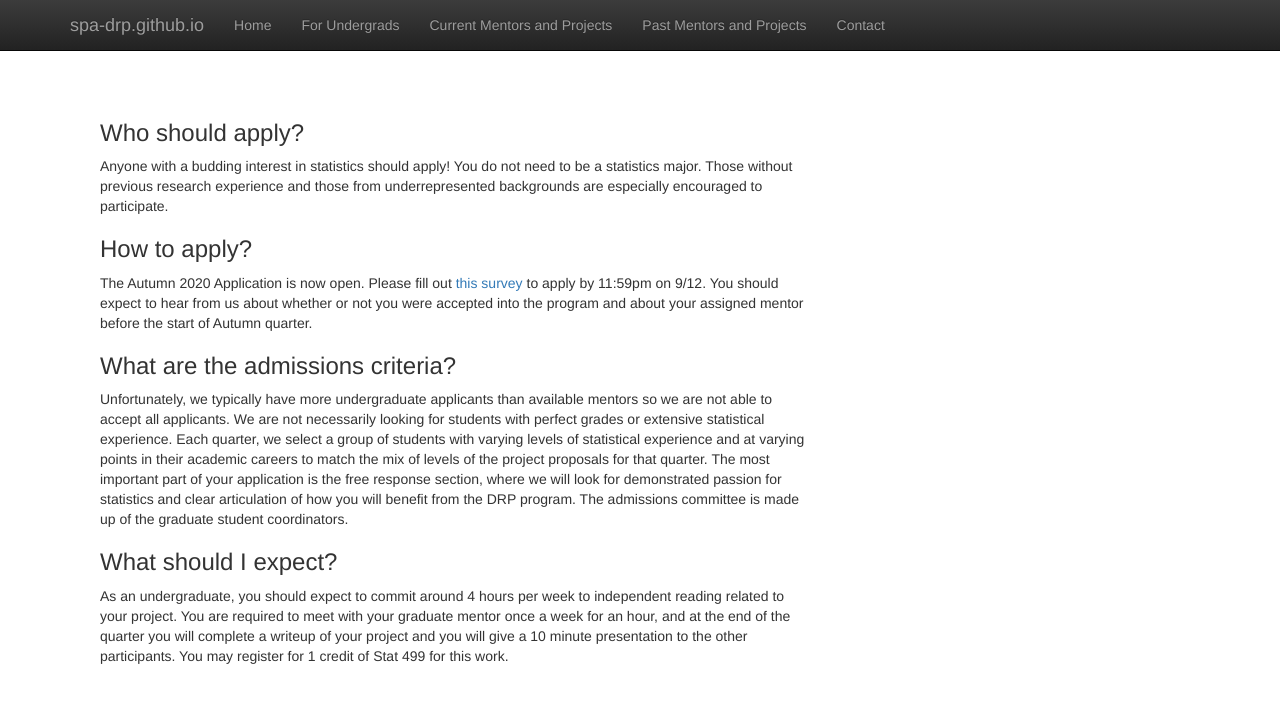
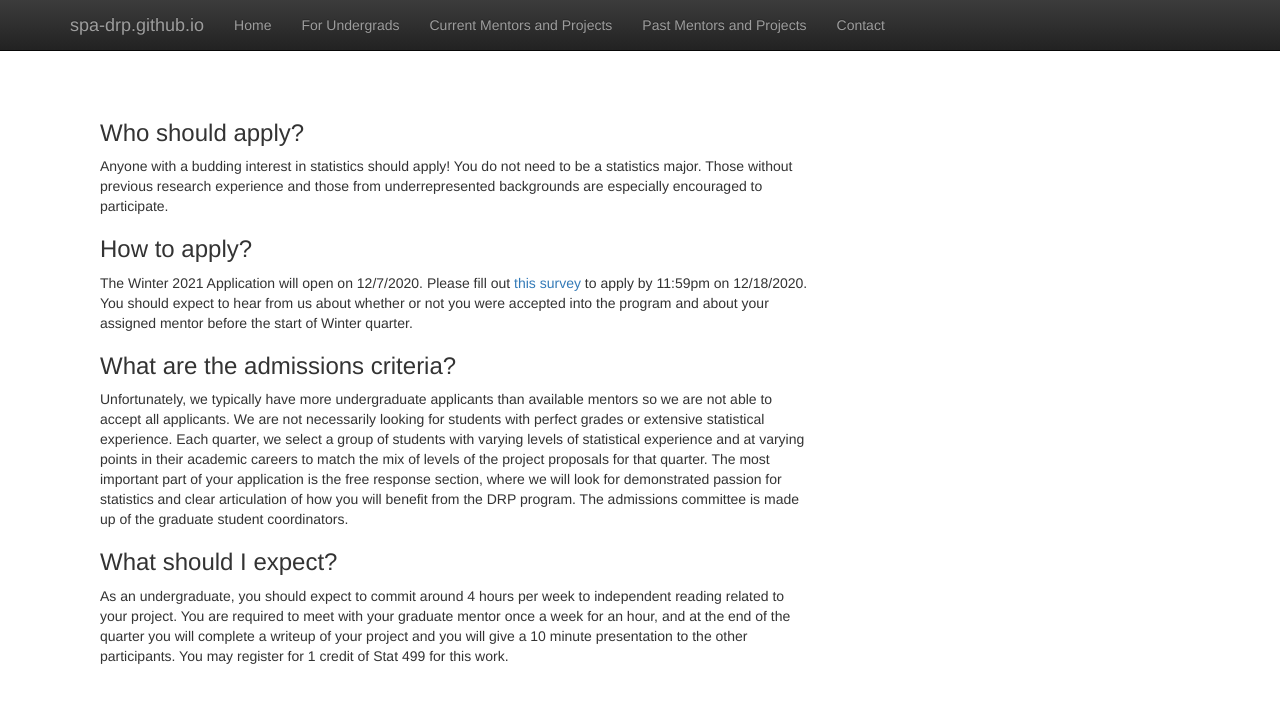
Before and after one commit to SPA-DRP/spa-drp.github.io, a Jekyll site: the page built from undergrads.html, in a window 1280 px wide. Shown: the top 703 px of the page. Built offline with Jekyll 4.4.1, drawn with Linux system fonts in a browser that asks for light colours; nearby versions of some CDN libraries; library files that are not in the unit come from our copies.

Commit message:
getting ready for winter quarter

```diff
--- a/contact.html
+++ b/contact.html
@@ -7,7 +7,7 @@ title:  'Contact'
   <h2 class="featurette-heading">  </h2>
   <p>
    The DRP is run by a committee of graduate student organizers. For 2020, the members of the student organizing committee are
-   Peter Gao, Sheridan Grant, Bryan Martin, Anna Neufeld, Michael Pearce, and Sarah Teichman. Our faculty advisor is Tyler McCormick.
+   Peter Gao, Bryan Martin, Anna Neufeld, Michael Pearce, and Sarah Teichman. Our faculty advisor is Tyler McCormick.
     <br/>
   </p>
   <p class="lead">
--- a/index.html
+++ b/index.html
@@ -8,8 +8,9 @@ title:  'SPA Directed Reading Program'
   <h2 style="padding-top: 10px;" class="featurette-heading"> </h2>
   <p class="lead">
   Welcome to the homepage for the Directed Reading Program of the <a href = "http://students.washington.edu/spassc/">Statistics and Probability Association</a>
-  (SPA) at the University of Washington. The application for undergraduates for Autumn 2020 is now closed.
-  Applicants can expect to hear about an admissions decision by 9/23/2020.
+  (SPA) at the University of Washington. The undergraduate application for Winter 2021 will open on 12/7 and will be
+  due by 12/18 at 11:59pm. Applicants can expect to hear about an admissions decision by 12/30 at the latest. The DRP program
+  will be entirely virtual for Winter 20201.
   Please feel free to <a href=https://spa-drp.github.io/contact.html> contact </a> the student organizers with
     any questions.
   </p>
--- a/undergrads.html
+++ b/undergrads.html
@@ -14,9 +14,11 @@ title:  'Undergraduates'
 </p>
   <h3> How to apply? </h3>
   <p>
-  The Autumn 2020 Application is now open. Please fill out <a href =https://docs.google.com/forms/d/e/1FAIpQLSeB198h48fLiQo87t4TrQvwTQgwZW0d7ZfmBaxrKiaci5sodA/viewform?usp=sf_link> this survey </a> to apply by
-  11:59pm on 9/12. You should expect to hear from us about whether or not you were accepted into the program and about your assigned mentor before the start of
-  Autumn quarter.
+  The Winter 2021 Application will open on 12/7/2020. Please fill out <a href =
+  https://docs.google.com/forms/d/e/1FAIpQLScnStWnETYSvjwvRq8gDSKytjQs7xxNyB3OWKLn-4po32fDkA/viewform?usp=sf_link> this survey </a>
+  to apply by
+  11:59pm on 12/18/2020. You should expect to hear from us about whether or not you were accepted into the program and about your assigned mentor before the start of
+  Winter quarter.
   <h3> What are the admissions criteria? </h3>
   <p>
     Unfortunately, we typically have more undergraduate applicants than available mentors so we
```
